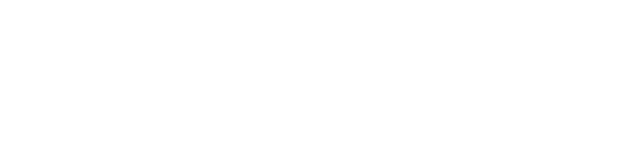
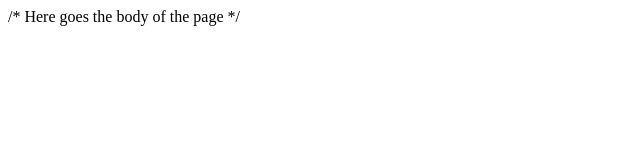
Before and after one commit to Naylin15/Screenshots, a plain HTML site: page index.html in a window 1280 px wide. Shown: the whole page, without its empty margins (0-640 px from the left). Drawn offline with Linux system fonts and the light colour scheme.

Commit message:
Added Body to index.html

```diff
--- a/index.html
+++ b/index.html
@@ -6,10 +6,15 @@
      <title> This is the title</title>
 
 </head>
+<body>
+
+/* Here goes the body of the page */
 
 
 
 
 
+</body>
+
 
 </html>
```
